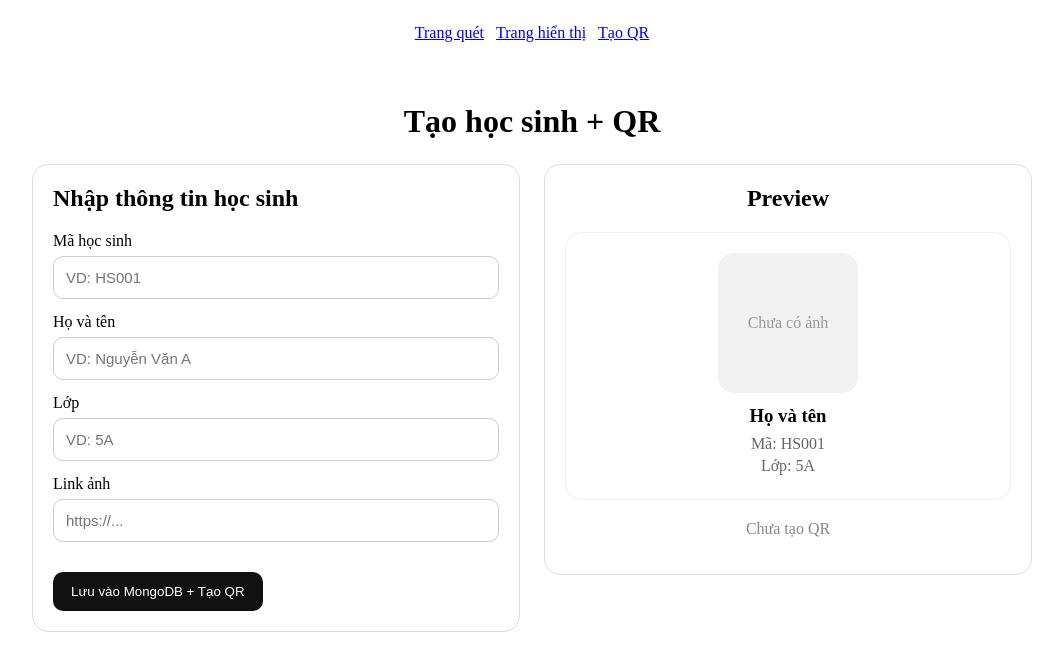
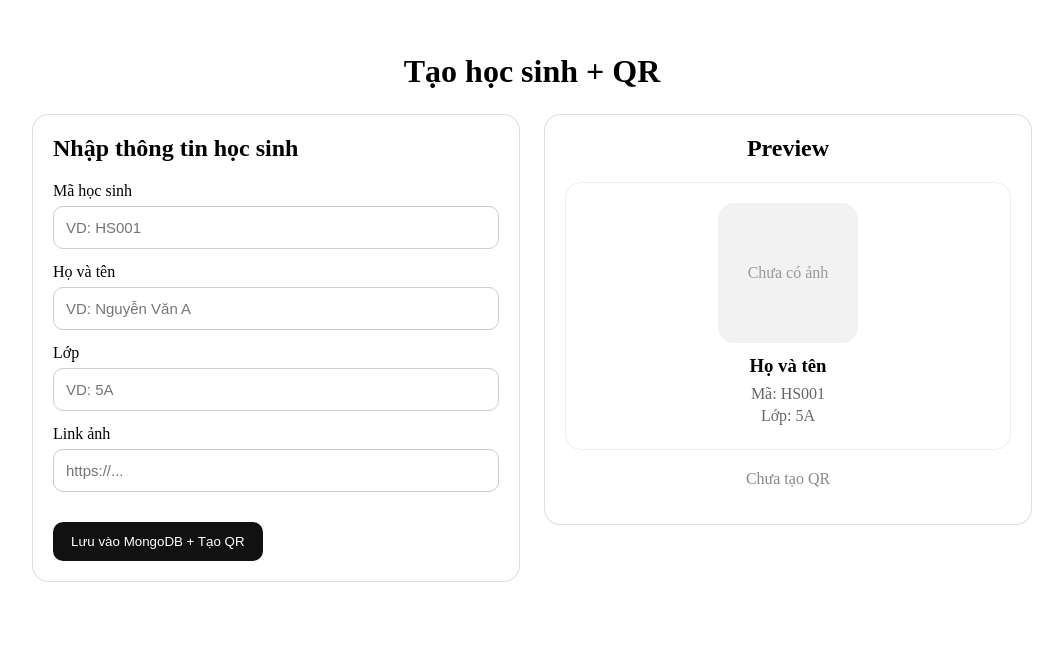
Before and after one commit to mankduck/scanner-frontend, a React (Vite) app: page /generate-qr in a window 1280 px wide. Shown: the top 670 px of the page, without its empty margins (108-1171 px from the left). Built offline with nearby package versions, Linux system fonts and the light colour scheme; no server answers.

Commit message:
fix socket url for deploy

```diff
--- a/src/App.jsx
+++ b/src/App.jsx
@@ -21,7 +21,7 @@ function App() {
         }}
       />
 
-      <div style={{ padding: "16px", textAlign: "center" }}>
+      {/* <div style={{ padding: "16px", textAlign: "center" }}>
         <Link to="/" style={{ marginRight: "12px" }}>
           Trang quét
         </Link>
@@ -29,7 +29,7 @@ function App() {
           Trang hiển thị
         </Link>
         <Link to="/generate-qr">Tạo QR</Link>
-      </div>
+      </div> */}
 
       <Routes>
         <Route path="/" element={<ScanPage />} />
```
